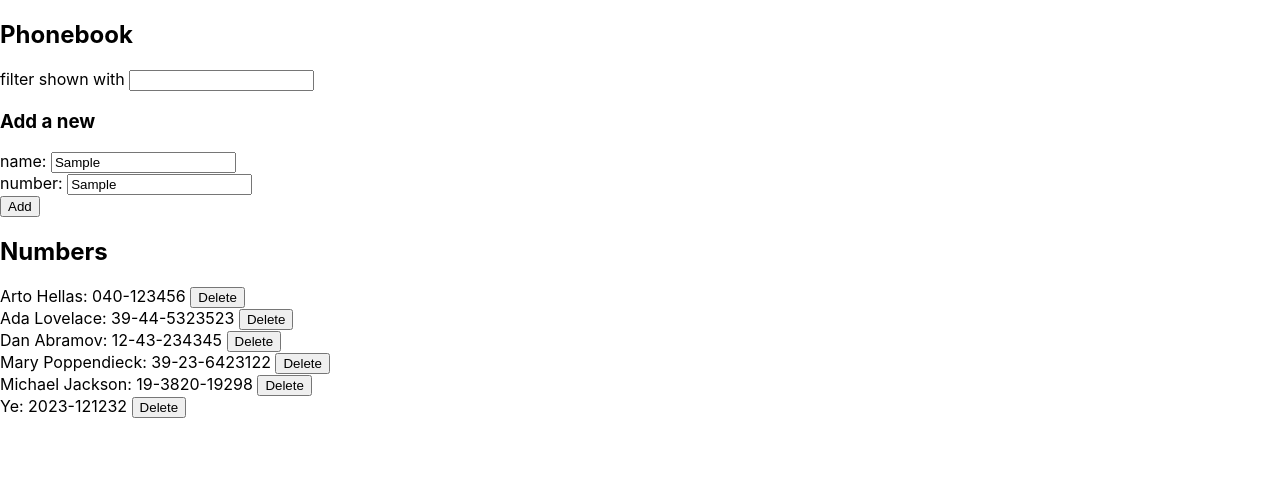
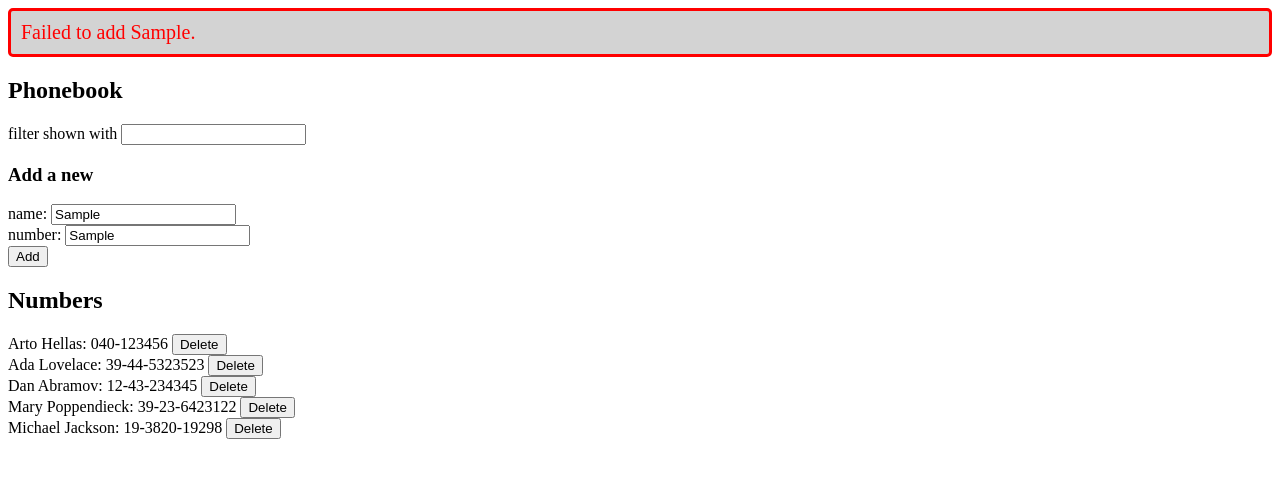
Before and after one commit to yetian/fullstackopen2020-execrise, a React (Create React App) app in the folder part2/phonebook/: page / in a window 1280 px wide. Both pictures are taken after typing "Sample", "Sample" into the empty fields and a click on the button "Add". Shown: the top 478 px of the page. Built offline with nearby package versions, Linux system fonts and the light colour scheme; no server answers; data requests are answered from the project's data file.

Commit message:
Added 2.19 - 2.20

```diff
--- a/part2/phonebook/db.json
+++ b/part2/phonebook/db.json
@@ -24,11 +24,6 @@
       "name": "Michael Jackson",
       "number": "19-3820-19298",
       "id": 5
-    },
-    {
-      "name": "Ye",
-      "number": "2023-121232",
-      "id": 6
     }
   ]
 }
--- a/part2/phonebook/src/App.js
+++ b/part2/phonebook/src/App.js
@@ -2,6 +2,7 @@ import React, { useState, useEffect } from 'react'
 import Filter from './components/Filter'
 import PersonForm from './components/PersonForm'
 import Persons from './components/Persons'
+import Notification from './components/Notification'
 import PhonebookService from './PhonebookService'
 
 const App = () => {
@@ -9,6 +10,18 @@ const App = () => {
   const [ newName, setNewName ] = useState('')
   const [ newNumber, setNewNumber ] = useState('')
   const [ newFilter, setNewFilter ] = useState('')
+  const [ notification, setNotification ] = useState({
+    message: undefined, state: undefined
+  })
+
+  const notificationHelper = (notification) => {
+    setNotification(notification)
+    setTimeout(() => {
+      setNotification({
+        message: undefined, state: undefined
+      })
+    }, 5000)
+  }
 
   const addContact = async (event) => {
     event.preventDefault()
@@ -16,7 +29,10 @@ const App = () => {
     let isExist = personsCopy.find(p => p.name.toLowerCase() === newName.toLowerCase())
     if (isExist) {
       if (isExist.number === newNumber) {
-        alert(`${newName} is already added to phonebook`)
+        notificationHelper({
+          message: `${newName} is already added to phonebook.`,
+          state: 'error'
+        })
       } else {
         if (window.confirm(`${newName} is already in the phonebook, replace number?`)) {
           try {
@@ -25,8 +41,15 @@ const App = () => {
               number: newNumber
             })
             fetchData()
+            notificationHelper({
+              message: `${newName} is updated in the phonebook.`,
+              state: 'success'
+            })
           } catch (err) {
-            alert(`Failed to update ${newName}`)
+            notificationHelper({
+              message: `Failed to update ${newName}`,
+              state: 'error'
+            })
           }
         }
       }
@@ -38,8 +61,15 @@ const App = () => {
         })
         personsCopy.push(response.data)
         setPersons(personsCopy)
+        notificationHelper({
+          message: `${newName} is added in the phonebook.`,
+          state: 'success'
+        })
       } catch (err) {
-        alert(`Failed to add the contact "${newName}".`)
+        notificationHelper({
+          message: `Failed to add ${newName}.`,
+          state: 'error'
+        })
       }
     }
   }
@@ -70,8 +100,15 @@ const App = () => {
       try {
         await PhonebookService.deleteById(person.id)
         fetchData()
+        notificationHelper({
+          message: `${person.name} is deleted in the phonebook.`,
+          state: 'success'
+        })
       } catch (err) {
-        alert(`Failed to delete ${person.name}.`)
+        notificationHelper({
+          message: `Failed to delete ${person.name}. Refresh to get the latest phonebook list.`,
+          state: 'error'
+        })
       }
     }
   }
@@ -82,6 +119,7 @@ const App = () => {
 
   return (
     <div>
+      <Notification message={notification.message} state={notification.state} />
       <h2>Phonebook</h2>
       <Filter value={newFilter} onChange={handleFilterChange} />
       <h3>Add a new</h3>
--- /dev/null
+++ b/part2/phonebook/src/components/Notification.js
@@ -0,0 +1,16 @@
+import React from 'react'
+import '.././index.css'
+
+const Notification = ({ message, state }) => {
+  console.log(message, state)
+  if (message && state) {
+    return (
+      <div className={state}>
+        {message}
+      </div>
+    )
+  }
+  return null
+}
+
+export default Notification
--- a/part2/phonebook/src/index.css
+++ b/part2/phonebook/src/index.css
@@ -1,13 +1,19 @@
-body {
-  margin: 0;
-  font-family: -apple-system, BlinkMacSystemFont, 'Segoe UI', 'Roboto', 'Oxygen',
-    'Ubuntu', 'Cantarell', 'Fira Sans', 'Droid Sans', 'Helvetica Neue',
-    sans-serif;
-  -webkit-font-smoothing: antialiased;
-  -moz-osx-font-smoothing: grayscale;
+.success {
+  color: green;
+  background: lightgrey;
+  font-size: 20px;
+  border-style: solid;
+  border-radius: 5px;
+  padding: 10px;
+  margin-bottom: 10px;
 }
 
-code {
-  font-family: source-code-pro, Menlo, Monaco, Consolas, 'Courier New',
-    monospace;
+.error {
+  color: red;
+  background: lightgrey;
+  font-size: 20px;
+  border-style: solid;
+  border-radius: 5px;
+  padding: 10px;
+  margin-bottom: 10px;
 }
```
